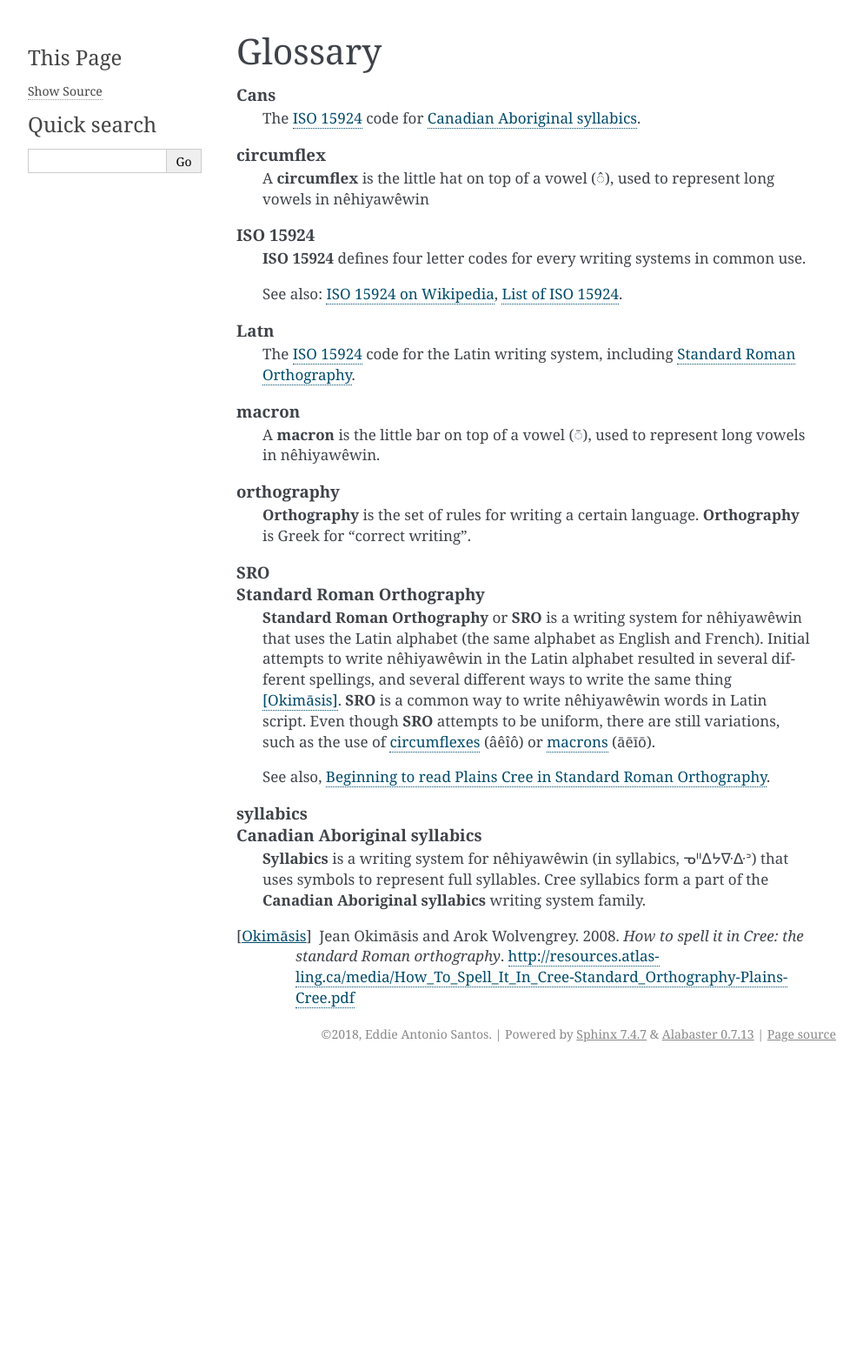
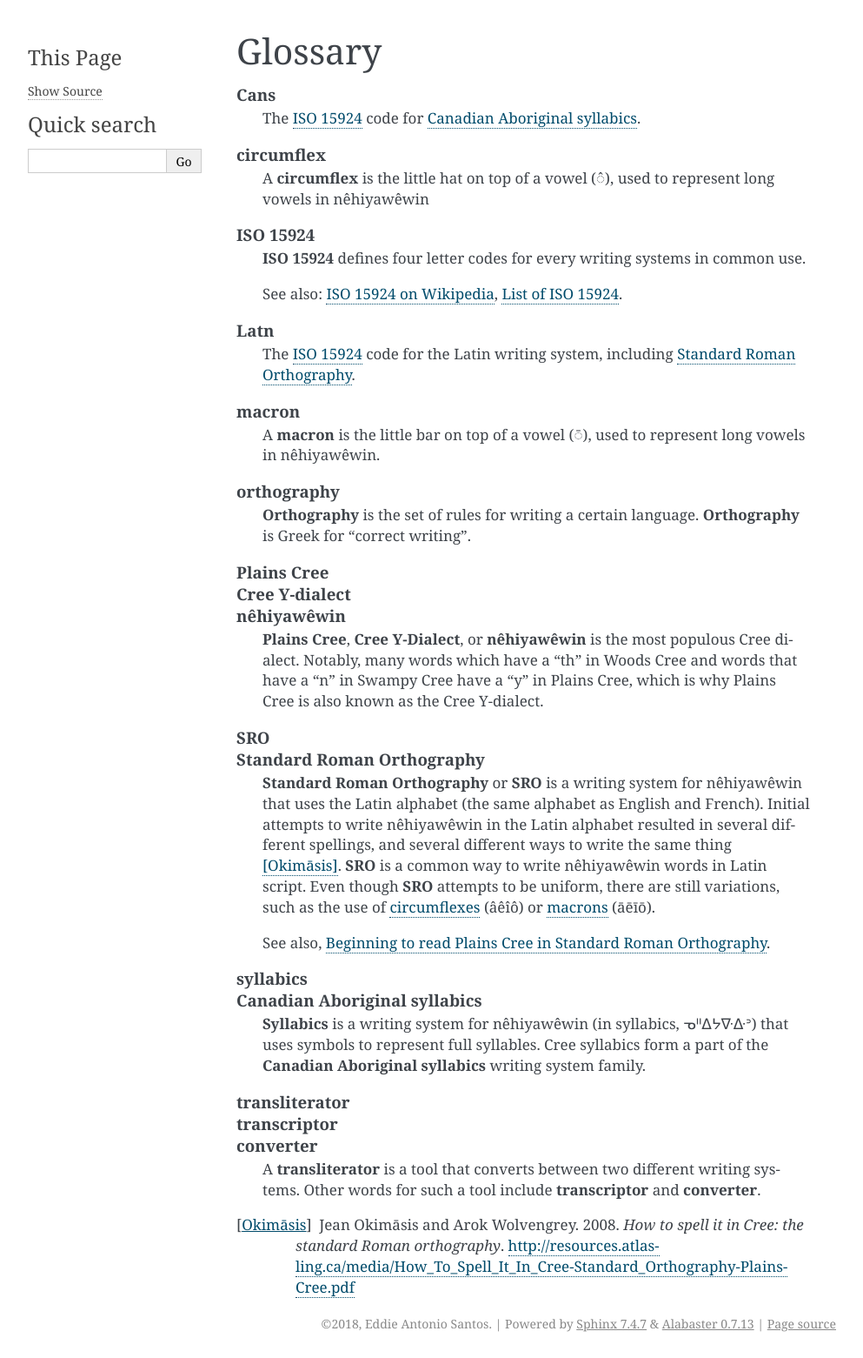
Before and after one commit to eddieantonio/cree-sro-syllabics, a Sphinx documentation site: the page built from docs/glossary.rst, in a window 1280 px wide. Shown: the whole page at 87% size, without its empty margins (148-1141 px from the left). Built offline with Sphinx 7.4.7, drawn with Linux system fonts in a browser that asks for light colours; before the commit the page ends 1228 px from its top, so only the background shows below that.

Commit message:
First completed draft of glossary.

```diff
--- a/docs/glossary.rst
+++ b/docs/glossary.rst
@@ -53,11 +53,27 @@ Glossary
     A **circumflex** is the little hat on top of a vowel (◌̂), used to represent
     long vowels in nêhiyawêwin
 
-.. TODO
+  transliterator
+  transcriptor
+  converter
+    A **transliterator** is a tool that converts between two different writing
+    systems. Other words for such a tool include **transcriptor** and
+    **converter**.
 
-  converter
-  transcriptor
-  transliterator
+  Plains Cree
+  Cree Y-dialect
+  nêhiyawêwin
+    **Plains Cree**, **Cree Y-Dialect**, or **nêhiyawêwin** is the most populous
+    Cree dialect. Notably, many words which have a "th" in Woods Cree and words
+    that have a "n" in Swampy Cree have a "y" in Plains Cree, which is why
+    Plains Cree is also known as the Cree Y-dialect.
+
+.. These may be needed in future versions of the package.
+
+  sandhi
+    TODO: definition
+
+  soft hyphen
     TODO: definition
 
   crk
```
Also changed, not shown: other parts of docs/glossary.rst (+0 -11 lines).
